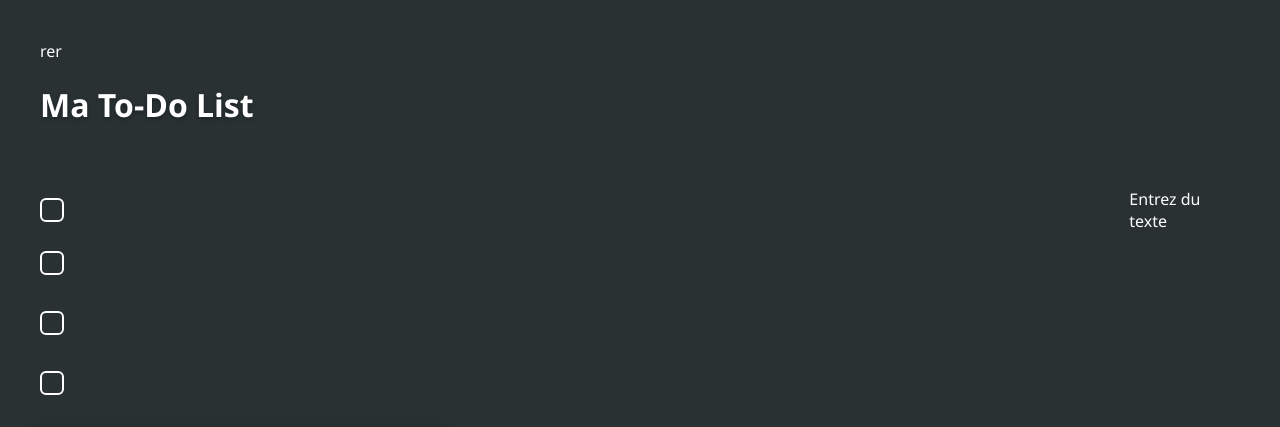
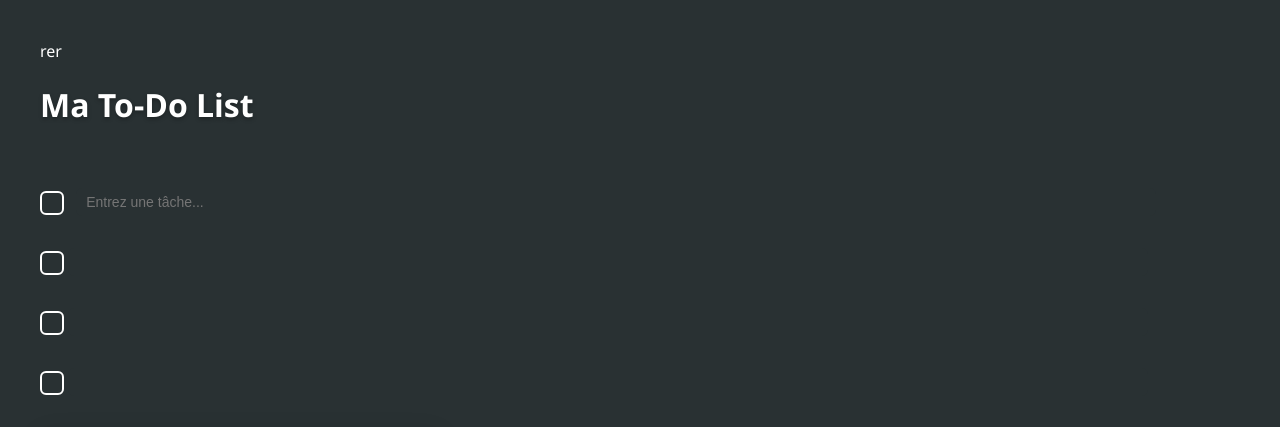
Before and after one commit to dim2008/projet, a Flask app: page / in a window 1280 px wide. Shown: the top 427 px of the page. Run offline with Flask 3, Linux system fonts and the light colour scheme.

Commit message:
Update index.html

```diff
--- a/templates/index.html
+++ b/templates/index.html
@@ -9,9 +9,9 @@ rer<!DOCTYPE html>
     <h1>Ma To-Do List</h1>
     <br>
 	<p>
-  		<label style="display: flex; align-items: center;">
+  		<label>
     			<input type="checkbox" id="tache1" style="margin-right: 8px;">
-    			<input type="text" aria-describedby="label">Entrez du texte</input>
+    			<input type="text" aria-describedby="label" placeholder="Entrez une tâche...">
   		</label>
 	</p>
 	<p>
```
